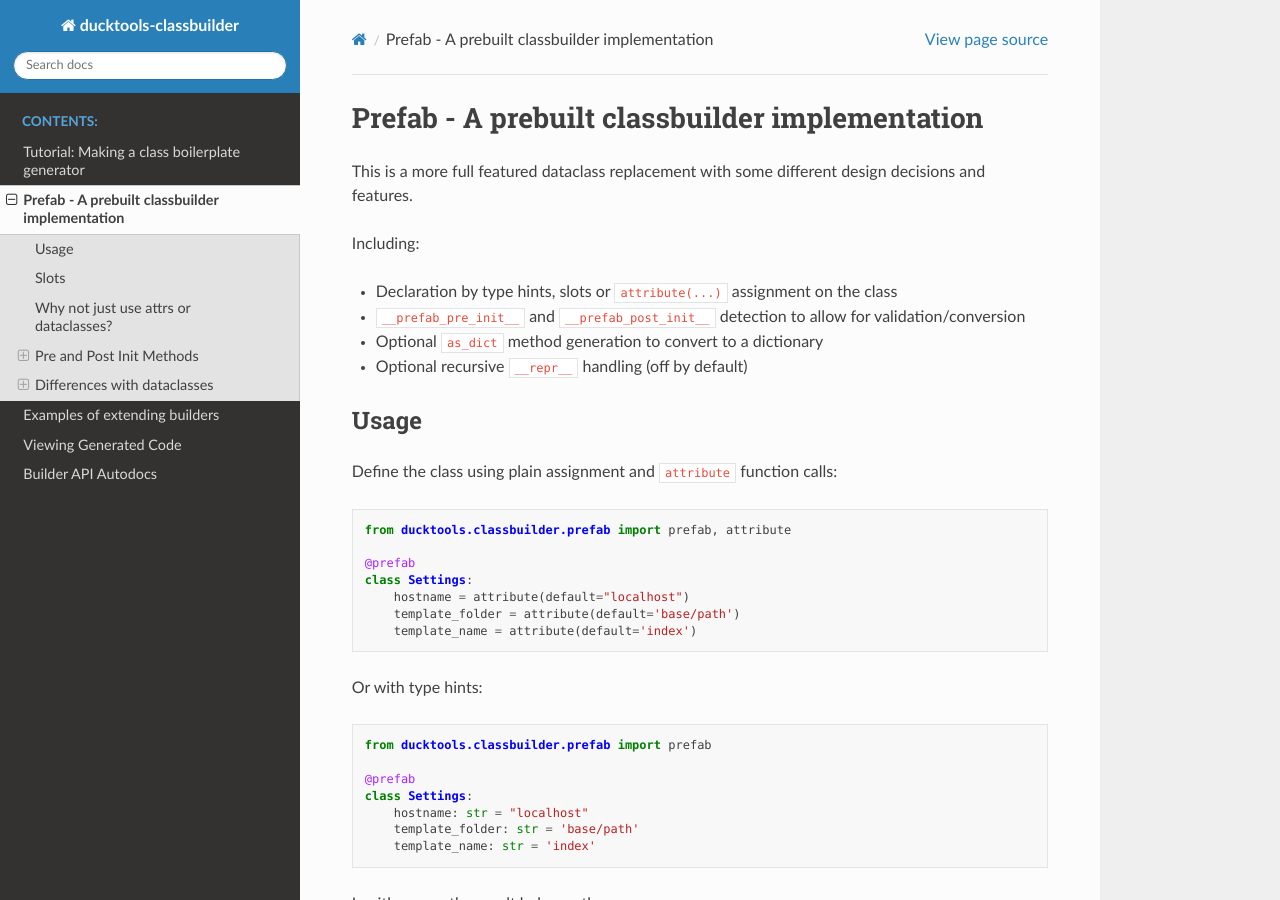
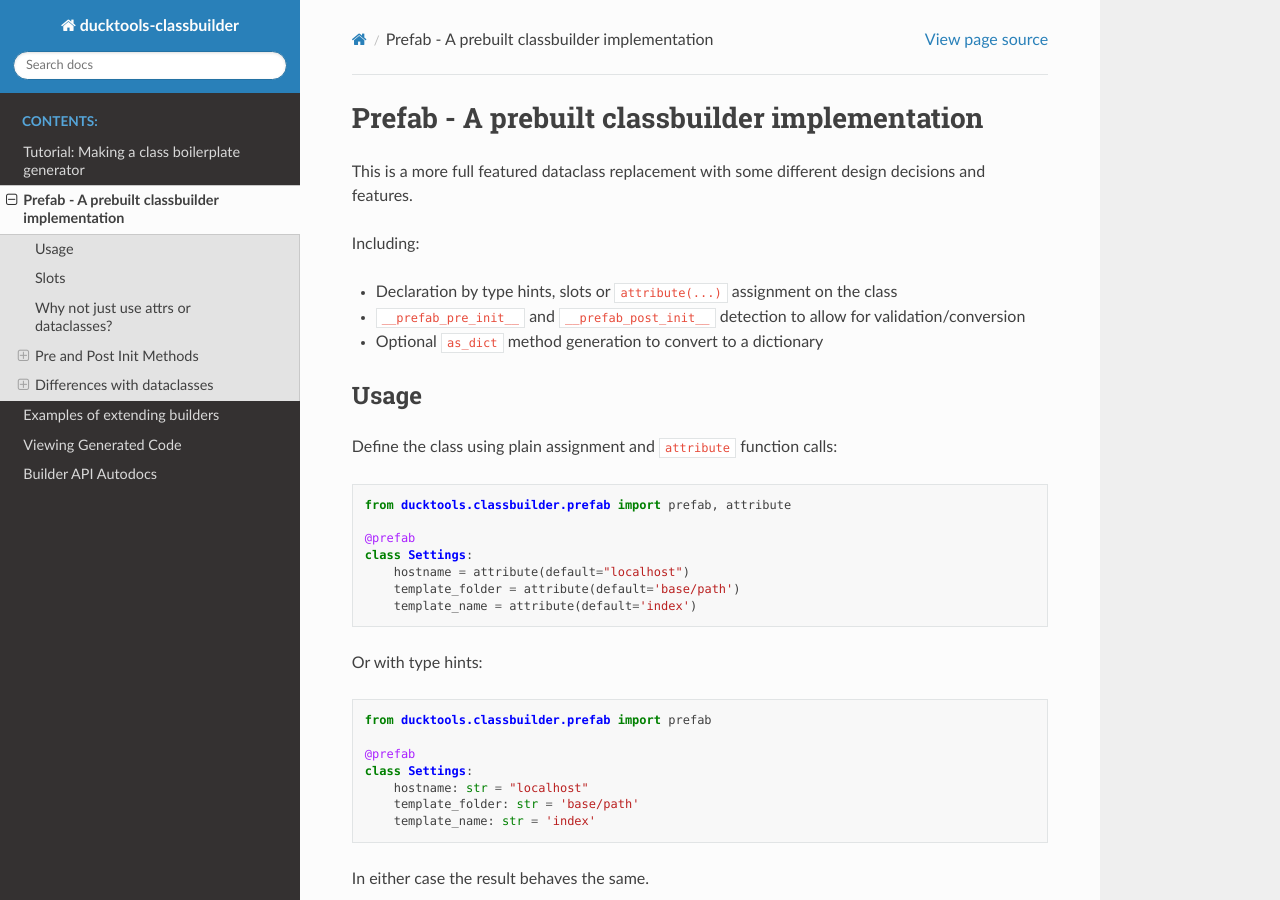
Before and after one commit to DavidCEllis/ducktools-classbuilder, a Sphinx documentation site: the page built from docs/prefab/index.md, in a window 1280 px wide and 900 px high. Built offline with Sphinx 7.4.7 and the Read the Docs theme 3.1.0, drawn with Linux system fonts in a browser that asks for light colours; pages that are not in the unit, such as notebooks, are missing from menus.

Commit message:
remove text indicating recusive repr protection was still optional

```diff
--- a/docs/prefab/index.md
+++ b/docs/prefab/index.md
@@ -7,7 +7,6 @@ Including:
 * Declaration by type hints, slots or `attribute(...)` assignment on the class
 * `__prefab_pre_init__` and `__prefab_post_init__` detection to allow for validation/conversion
 * Optional `as_dict` method generation to convert to a dictionary
-* Optional recursive `__repr__` handling (off by default)
 
 ## Usage ##
 
```
